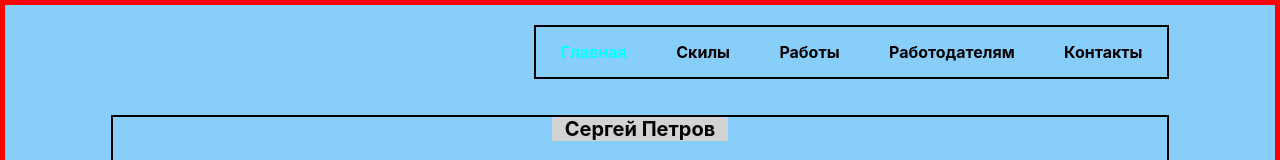
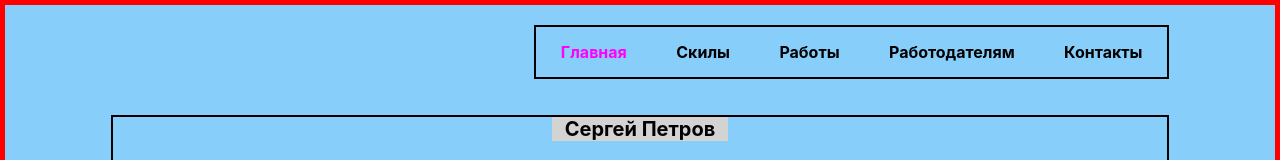
Before and after one commit to zerkalo70/portfolio, a React (Create React App) app: page / in a window 1280 px wide. In both pictures the pointer is over the link "Главная". Shown: the top 160 px of the page. Built offline with nearby package versions, Linux system fonts and the light colour scheme.

Commit message:
edded color

```diff
--- a/src/Components/Navigation.module.css
+++ b/src/Components/Navigation.module.css
@@ -41,5 +41,5 @@ a {
 }
 
 a:hover {
-    color: cyan;
+    color: magenta;
 }
```
